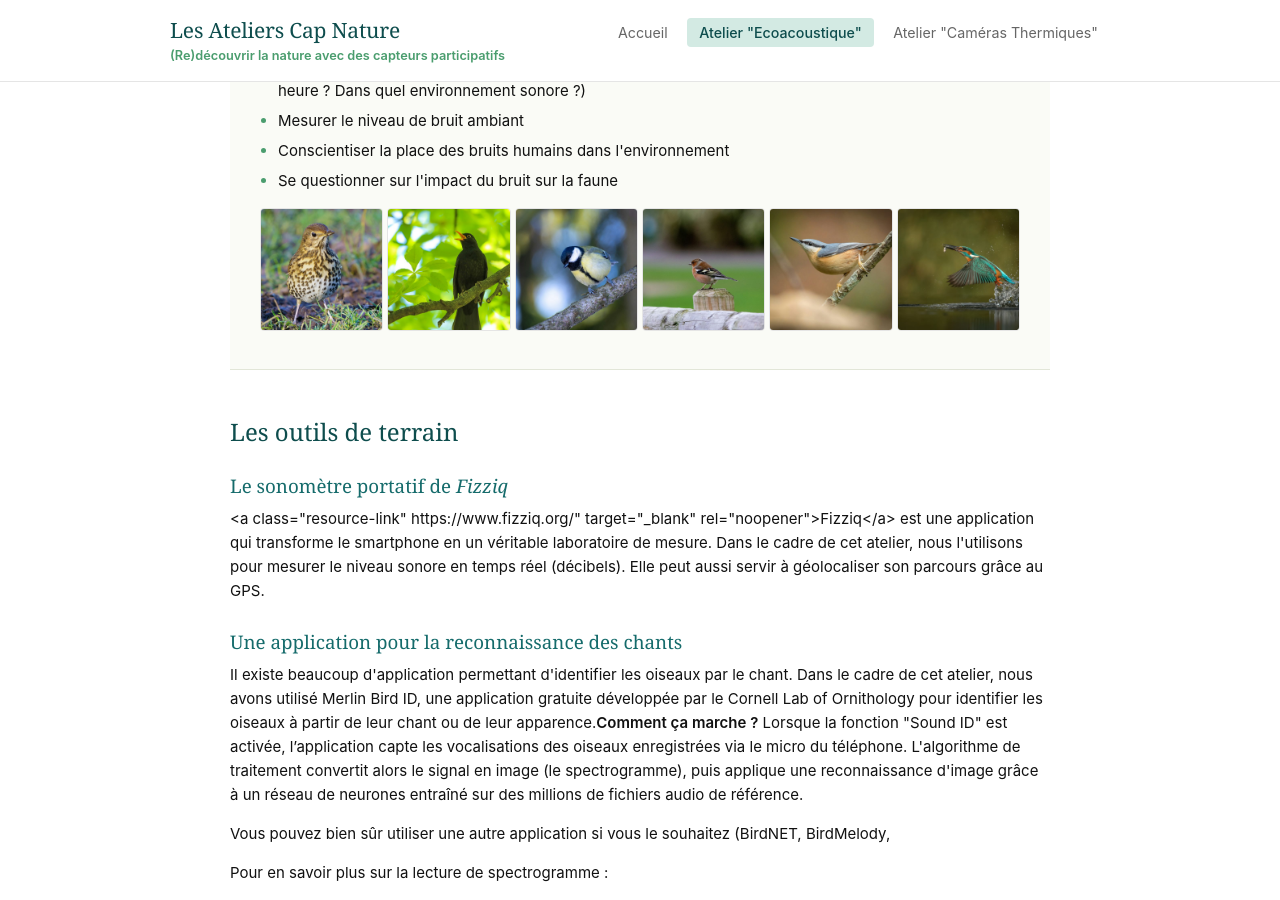
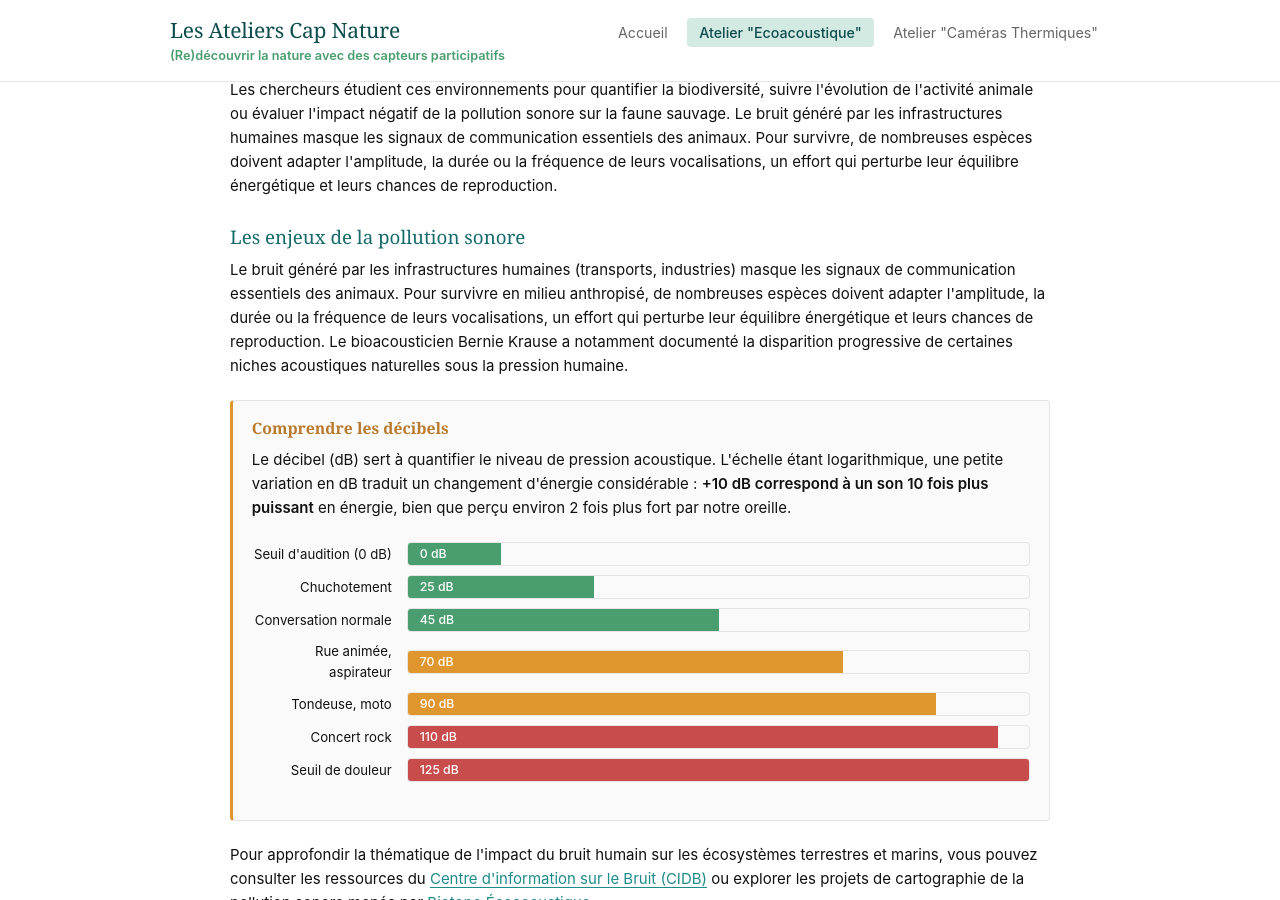
Before and after one commit to marieleapouliquen/wiki-cap-nature, a Jekyll site: the page built from _pages/module-oiseaux/index.md, in a window 1280 px wide and 900 px high, scrolled down 867 px. Built offline with Jekyll 4.4.1, drawn with Linux system fonts in a browser that asks for light colours; some of the changed text lies outside the part shown.

Commit message:
Update index.md

```diff
--- a/_pages/module-oiseaux/index.md
+++ b/_pages/module-oiseaux/index.md
@@ -23,6 +23,8 @@ photos:
     caption: Martin-pêcheur
 ---
 
+{% include photo-band.html photos=page.photos %}
+
 <main class="content">
 
   <section class="content" style="padding-bottom: 0;">
@@ -30,43 +32,97 @@ photos:
     <p class="page-lead">Cet atelier d'écoacoustique participative invite les participant·es à mener une enquête sensible et instrumentée sur le paysage sonore et les oiseaux présents dans l'environnement.</p>
 
     <h2>Qu'est-ce qu'un paysage sonore ?</h2>
+    <p>Le paysage sonore (soundscape) is l'ensemble des sons présents dans un lieu à un moment donné. Comme un paysage visuel composé de couleurs et de formes, il rassemble des sons de différentes natures, classés en <strong>trois grandes catégories</strong> :</p>
 
-        <p>Le paysage sonore (soundscape) est l'ensemble des sons présents dans un lieu à un moment donné. Comme un paysage visuel composé de couleurs et de formes, il rassemble des sons de différentes natures, classés en <strong>trois grandes catégories</strong> :</p>
+    <div class="concept-grid" style="display: grid; grid-template-columns: repeat(auto-fit, minmax(240px, 1fr)); gap: 1rem; margin-bottom: 1.5rem;">
+      <div class="concept-card" style="background: #ffffff; padding: 1rem; border-radius: 4px; border: 1px solid #e2e6d8;">
+        <strong>Biophonie</strong>
+        <p style="font-size: 0.9rem; margin-top: 0.5rem; margin-bottom: 0;">Les manifestations sonores des êtres vivants non-humains (chants d'oiseaux, coassements d'amphibiens, stridulations d'insectes, mammifères).</p>
+      </div>
+      <div class="concept-card" style="background: #ffffff; padding: 1rem; border-radius: 4px; border: 1px solid #e2e6d8;">
+        <strong>Géophonie</strong>
+        <p style="font-size: 0.9rem; margin-top: 0.5rem; margin-bottom: 0;">Les sons de la nature non vivante, liés aux éléments naturels et à la météo (souffle du vent, clapotis de la pluie, grondement des rivières).</p>
+      </div>
+      <div class="concept-card" style="background: #ffffff; padding: 1rem; border-radius: 4px; border: 1px solid #e2e6d8;">
+        <strong>Anthrophonie</strong>
+        <p style="font-size: 0.9rem; margin-top: 0.5rem; margin-bottom: 0;">L'ensemble des bruits produits par l'activité humaine et le développement des infrastructures (paroles, moteurs, machines, circulation).</p>
+      </div>
+    </div>
+  </section>
 
-        <div class="concept-grid" style="display: grid; grid-template-columns: repeat(auto-fit, minmax(240px, 1fr)); gap: 1rem; margin-bottom: 1.5rem;">
-          <div class="concept-card" style="background: #ffffff; padding: 1rem; border-radius: 4px; border: 1px solid #e2e6d8;">
-            <strong>Biophonie</strong>
-            <p style="font-size: 0.9rem; margin-top: 0.5rem; margin-bottom: 0;">Les manifestations sonores des êtres vivants non-humains (chants d'oiseaux, coassements d'amphibiens, stridulations d'insectes, mammifères).</p>
-          </div>
-          <div class="concept-card" style="background: #ffffff; padding: 1rem; border-radius: 4px; border: 1px solid #e2e6d8;">
-            <strong>Géophonie</strong>
-            <p style="font-size: 0.9rem; margin-top: 0.5rem; margin-bottom: 0;">Les sons de la nature non vivante, liés aux éléments naturels et à la météo (souffle du vent, clapotis de la pluie, grondement des rivières).</p>
-          </div>
-          <div class="concept-card" style="background: #ffffff; padding: 1rem; border-radius: 4px; border: 1px solid #e2e6d8;">
-            <strong>Anthrophonie</strong>
-            <p style="font-size: 0.9rem; margin-top: 0.5rem; margin-bottom: 0;">L'ensemble des bruits produits par l'activité humaine et le développement des infrastructures (paroles, moteurs, machines, circulation).</p>
-          </div>
+  <section class="content">
+    <h2>Pourquoi étudier les paysages sonores ?</h2>
+
+    <h3>Le paysage sonore comme indicateur écologique</h3>
+    <p>L'analyse des indices acoustiques permet de mesurer l'état de santé d'un écosystème de manière non invasive. Les chercheurs étudient ces environnements pour quantifier la biodiversité, suivre l'évolution de l'activité animale ou évaluer l'impact négatif de la pollution sonore sur la faune sauvage. Le bruit généré par les infrastructures humaines masque les signaux de communication essentiels des animaux. Pour survivre, de nombreuses espèces doivent adapter l'amplitude, la durée ou la fréquence de leurs vocalisations, un effort qui perturbe leur équilibre énergétique et leurs chances de reproduction.</p>
+
+    <h3>Les enjeux de la pollution sonore</h3>
+    <p>Le bruit généré par les infrastructures humaines (transports, industries) masque les signaux de communication essentiels des animaux. Pour survivre en milieu anthropisé, de nombreuses espèces doivent adapter l'amplitude, la durée ou la fréquence de leurs vocalisations, un effort qui perturbe leur équilibre énergétique et leurs chances de reproduction. Le bioacousticien Bernie Krause a notamment documenté la disparition progressive de certaines niches acoustiques naturelles sous la pression humaine.</p>
+
+    <div class="callout warning">
+      <div class="callout-title">Comprendre les décibels</div>
+      <p>Le décibel (dB) sert à quantifier le niveau de pression acoustique. L'échelle étant logarithmique, une petite variation en dB traduit un changement d'énergie considérable : <strong>+10 dB correspond à un son 10 fois plus puissant</strong> en énergie, bien que perçu environ 2 fois plus fort par notre oreille.</p>
+
+      <div class="db-chart">
+        <div class="db-row">
+          <span class="db-label">Seuil d'audition (0 dB)</span>
+          <div class="db-track"><div class="db-fill db-ok" style="width: 15%">0 dB</div></div>
         </div>
+        <div class="db-row">
+          <span class="db-label">Chuchotement</span>
+          <div class="db-track"><div class="db-fill db-ok" style="width: 30%">25 dB</div></div>
+        </div>
+        <div class="db-row">
+          <span class="db-label">Conversation normale</span>
+          <div class="db-track"><div class="db-fill db-ok" style="width: 50%">45 dB</div></div>
+        </div>
+        <div class="db-row">
+          <span class="db-label">Rue animée, aspirateur</span>
+          <div class="db-track"><div class="db-fill db-warning" style="width: 70%">70 dB</div></div>
+        </div>
+        <div class="db-row">
+          <span class="db-label">Tondeuse, moto</span>
+          <div class="db-track"><div class="db-fill db-warning" style="width: 85%">90 dB</div></div>
+        </div>
+        <div class="db-row">
+          <span class="db-label">Concert rock</span>
+          <div class="db-track"><div class="db-fill db-danger" style="width: 95%">110 dB</div></div>
+        </div>
+        <div class="db-row">
+          <span class="db-label">Seuil de douleur</span>
+          <div class="db-track"><div class="db-fill db-danger" style="width: 100%">125 dB</div></div>
+        </div>
+      </div>
+    </div>
 
-        <h3>Pourquoi étudier les paysages sonores en écologie ?</h3>
-        <p>L'analyse des indices acoustiques permet de mesurer l'état de santé d'un écosystème de manière non invasive. Les chercheurs étudient ces environnements pour quantifier la biodiversité, suivre l'évolution de l'activité animale ou évaluer l'impact négatif de la pollution sonore sur la faune sauvage. Le bruit généré par les infrastructures humaines masque les signaux de communication essentiels des animaux. Pour survivre, de nombreuses espèces doivent adapter l'amplitude, la durée ou la fréquence de leurs vocalisations, un effort qui perturbe leur équilibre énergétique et leurs chances de reproduction.</p>
+    <p>Pour approfondir la thématique de l'impact du bruit humain sur les écosystèmes terrestres et marins, vous pouvez consulter les ressources du <a href="http://www.bruit.fr/" target="_blank" rel="noopener">Centre d'information sur le Bruit (CIDB)</a> ou explorer les projets de cartographie de la pollution sonore menés par <a href="https://www.biotope.fr/" target="_blank" rel="noopener">Biotope Écoacoustique</a>.</p>
 
+    <div class="callout info">
+      <div class="callout-title">Enjeu de la pollution sonore dans les parcs nationaux - Exemple des États-Unis</div>
+      <p>Pour introduire la séance ou approfondir la thématique en classe, vous pouvez visionner ce reportage de contexte : <a href="https://www.youtube.com/watch?v=9X5JfGI0hr0" target="_blank" rel="noopener">Soundscapes - Yosemite sur YouTube</a>.</p>
+    </div>
+
+    <h3>Les bienfaits des sons de la nature pour la santé humaine</h3>
+    <p>Au-delà de l'intérêt écologique, l'écoute de la nature exerce une action thérapeutique avérée sur notre biologie. Une vaste synthèse scientifique menée par la chercheuse <strong>Rachel T. Buxton</strong> (Colorado State University) et son équipe en 2021 a démontré que l'exposition aux sons naturels (chants d'oiseaux, bruits d'eau) engendre des bénéfices de santé considérables : baisse significative du stress, diminution du taux de cortisol, réduction de la fréquence cardiaque et amélioration nette des performances cognitives.</p>
+    <p>L'étude souligne ainsi que la préservation des paysages sonores sauvages dans les parcs nationaux relève autant de la protection de la biodiversité que d'un enjeu majeur de santé publique.</p>
+
+    <hr>
+    <p>Retrouvez également toutes les <a href="#ressources">ressources et liens utiles pour aller plus loin</a> en bas de cette page.</p>
   </section>
 
   <section class="section-full-bleed" style="background-color: #fafbf6; border-top: 0.2px solid #e2e6d8; border-bottom: 0.2px solid #e2e6d8; padding: 0rem 0; margin: 0; overflow: hidden;">
     <div class="container">
       <div class="page-content" style="padding-top: 0; padding-bottom: 0;">
 
-        <h2>Objectifs de l'atelier</h2>
+        <h2>Les objectifs pédagogiques de l'atelier</h2>
+        <p>Cet atelier a pour objectifs de permettre aux participants de :</p>
         <ul>
-          <li>Se familiariser avec le nom des espèces d'oiseaux présents dans l'environnement</li>
-          <li>Adopter une démarche d'investigation sur le milieu (ex : où peut-on entendre les oiseaux ? À quelle heure ? Dans quel environnement sonore ?)</li>
-          <li>Mesurer le niveau de bruit ambiant</li>
-          <li>Conscientiser la place des bruits humains dans l'environnement</li>
-          <li>Se questionner sur l'impact du bruit sur la faune</li>
+          <li>Se familiariser avec le nom des espèces d'oiseaux présents dans l'environnement.</li>
+          <li>Adopter une démarche d'investigation sur le milieu (ex : où peut-on entendre les oiseaux ? À quelle heure ? Dans quel environnement sonore ?).</li>
+          <li>Mesurer le niveau de bruit ambiant.</li>
+          <li>Conscientiser la place des bruits humains dans l'environnement.</li>
+          <li>Se questionner sur l'impact du bruit sur la faune.</li>
         </ul>
-
-      {% include photo-band.html photos=page.photos %}
 
       </div>
     </div>
@@ -75,32 +131,33 @@ photos:
   <section class="content">
     <h2>Les outils de terrain</h2>
 
-    <h3>Le sonomètre portatif de <i>Fizziq</i></h3>
-    <p><a class="resource-link" https://www.fizziq.org/" target="_blank" rel="noopener">Fizziq</a> est une application qui transforme le smartphone en un véritable laboratoire de mesure. Dans le cadre de cet atelier, nous l'utilisons pour mesurer le niveau sonore en temps réel (décibels). Elle peut aussi servir à géolocaliser son parcours grâce au GPS.</p>
+    <h3>Le sonomètre portatif de Fizziq</h3>
+    <p><a href="https://www.fizziq.org/" target="_blank" rel="noopener">Fizziq</a> est une application qui transforme le smartphone en un véritable laboratoire de mesure. Dans le cadre de cet atelier, nous l'utilisons pour mesurer le niveau sonore en temps réel (décibels). Elle peut aussi servir à géolocaliser son parcours grâce au GPS.</p>
 
     <h3>Une application pour la reconnaissance des chants</h3>
-    <p>Il existe beaucoup d'application permettant d'identifier les oiseaux par le chant. Dans le cadre de cet atelier, nous avons utilisé Merlin Bird ID, une application gratuite développée par le Cornell Lab of Ornithology pour identifier les oiseaux à partir de leur chant ou de leur apparence.<strong>Comment ça marche ?</strong> Lorsque la fonction "Sound ID" est activée, l’application capte les vocalisations des oiseaux enregistrées via le micro du téléphone. L'algorithme de traitement convertit alors le signal en image (le spectrogramme), puis applique une reconnaissance d'image grâce à un réseau de neurones entraîné sur des millions de fichiers audio de référence.
-</p>
+    <p>Il existe beaucoup d'applications permettant d'identifier les oiseaux par le chant. Dans le cadre de cet atelier, nous avons utilisé Merlin Bird ID, une application gratuite développée par le Cornell Lab of Ornithology pour identifier les oiseaux à partir de leur chant ou de leur apparence. <strong>Comment ça marche ?</strong> Lorsque la fonction "Sound ID" est activée, l’application capte les vocalisations des oiseaux enregistrées via le micro du téléphone. L'algorithme de traitement convertit alors le signal en image (le spectrogramme), puis applique une reconnaissance d'image grâce à un réseau de neurones entraîné sur des millions de fichiers audio de référence.</p>
 
-<p>Vous pouvez bien sûr utiliser une autre application si vous le souhaitez (BirdNET, BirdMelody, </p>
+    <p>Vous pouvez bien sûr utiliser une autre application si vous le souhaitez (BirdNET, BirdWeather, etc.) pour compléter l'approche.</p>
 
-Pour en savoir plus sur la lecture de spectrogramme :
+    <p>Pour en savoir plus sur la lecture d'un spectrogramme ou sur l'algorithme de ce type d'outils, consultez les ressources ci-dessous :</p>
 
-    <div class="resource-links" style="display: grid; grid-template-columns: repeat(auto-fit, minmax(280px, 1fr)); gap: 1rem; margin-top: 1rem;">
+    <div class="resource-links" style="display: grid; grid-template-columns: repeat(auto-fit, minmax(280px, 1fr)); gap: 1rem; margin-top: 1rem; margin-bottom: 2rem;">
       <a class="resource-link" href="{{ '/module-oiseaux/fiche3-sonogramme/' | relative_url }}">
         <span class="resource-link-label">Fiche Scientifique 3</span>
         <span class="resource-link-title">Lire un spectrogramme</span>
       </a>
+      <a class="resource-link" href="https://birdnet.cornell.edu/" target="_blank" rel="noopener">
+        <span class="resource-link-label">Plateforme Scientifique</span>
+        <span class="resource-link-title">Algorithme de traitement BirdNET</span>
+      </a>
     </div>
-
-Pour en savoir plus sur l'algorithme de traitement de type d'outils : https://birdnet.cornell.edu/
 
     <div class="text-image-split">
       <div class="tis-text">
         <h3 style="margin-top: 0;">Optionnel : Une parabole directionnelle</h3>
-        <p>Pour les ateliers, nous avons décidé d'ajouter la parabole directionnelle BirdMic (rajouter lien) au dispositif instrumenté.</p>
+        <p>Pour les ateliers, nous avons décidé d'ajouter la parabole directionnelle <a href="https://www.birdmic.com/" target="_blank" rel="noopener">BirdMic</a> au dispositif instrumenté.</p>
 
-        <p>Une parabole directionnelle est un dispositif qui concentre et amplifie les ondes acoustiques venant d'une direction précise. La parabole BirdMic permet en plus de brancher un casque et de percevoir les sons de façon amplifiée (ce qui crée souvent un effet "whaou" chez les participants"). Ce dispositif est très utilisé par les preneurs de sons (ie, les audio-naturalistes) pour repérer plus facilement les chants d'oiseaux mais aussi pour améliorer la qualité de leur enregistrement. </p>
+        <p>Une parabole directionnelle est un dispositif qui concentre et amplifie les ondes acoustiques venant d'une direction précise. La parabole BirdMic permet en plus de brancher un casque et de percevoir les sons de façon amplifiée (ce qui crée souvent un effet "whaou" chez les participants). Ce dispositif est très utilisé par les preneurs de sons (les audio-naturalistes) pour repérer plus facilement les chants d'oiseaux mais aussi pour améliorer la qualité de leur enregistrement.</p>
 
         <h4>Comment ça marche ?</h4>
         <ul>
@@ -117,51 +174,45 @@ Pour en savoir plus sur l'algorithme de traitement de type d'outils : https://bi
       </div>
 
       <figure class="tis-image">
-        <img src="{{ '/assets/img/atelier-caps.jpg' | relative_url }}"
-             alt="Participant·es captant les sons à l'aide d'une parabole directionnelle">
+        <img src="{{ '/assets/img/atelier-caps.jpg' | relative_url }}" alt="Participant·es captant les sons à l'aide d'une parabole directionnelle">
         <figcaption>© Marie-Léa Pouliquen</figcaption>
       </figure>
     </div>
 
     <h3>Matériel complémentaire</h3>
-
-    Fiche d'observation, crayons
+    <p>Prévoyez des fiches d'observation imprimées pour chaque groupe ainsi que des crayons pour la prise de notes sur le terrain.</p>
 
     <div class="course-downloads">
       <a href="{{ '/assets/pdf/fiche-observation.pdf' | relative_url }}" class="download-card" target="_blank" rel="noopener">
-      <span class="download-num">Fiche d'observation</span>
-      <span class="download-title">... </span>
+        <span class="download-num">Fiche d'activité</span>
+        <span class="download-title">Télécharger la fiche d'observation terrain (PDF)</span>
       </a>
     </div>
-
-
   </section>
 
-
   <section class="content">
-
-    <h2>Avantl'atelier</h2>
-
-        - Préparer une brève mise en contexte (quelques ressources sont mises à disposition en bas de la page...)
-        - Imprimer les fiches d'observation (1 par groupe d'exploration suffit)
-        - Si vous utilisez des paraboles : chargez les batteries minimum 1h avant l'exploration
-        - Pensez à prévenir les participants que leur téléphone devront être bien chargés le jour de l'atelier
-        - Choisissez un site pour l'exploration - si vous êtes en pleine ville, privilégiez, un lieu avec des arbres et bosquets
+    <h2>Avant l'atelier</h2>
+    <ul>
+      <li>Préparer une brève mise en contexte (quelques ressources sont mises à disposition en bas de la page).</li>
+      <li>Imprimer les fiches d'observation (1 par groupe d'exploration suffit).</li>
+      <li>Si vous utilisez des paraboles : chargez les batteries au moins 1h avant l'exploration.</li>
+      <li>Pensez à prévenir les participants que leurs téléphones devront être bien chargés le jour de l'atelier.</li>
+      <li>Choisissez un site pour l'exploration — si vous êtes en pleine ville, privilégiez un lieu avec des arbres et des bosquets.</li>
+    </ul>
 
     <h2>Déroulement de l'atelier</h2>
 
     <h3>1. En classe (env. 30 minutes)</h3>
-
     <ul>
-      <li>Mise en contexte</li>
+      <li>Mise en contexte théorique et présentation des notions de soundscape.</li>
       <li><strong>Constitution des groupes d'exploration :</strong> Formez des sous-groupes (3 à 5 personnes idéalement).</li>
-      <li>Préparation du matériel :</li> Demandez aux participants d'installer les applications (Fizziq / Merlin) sur leur téléphone. Min : 2 téléphones - Si vous utilisez les paraboles: donnez en 1 par groupe</li>
-      <li>Distribution des fiches d'observation</li>
+      <li><strong>Préparation du matériel :</strong> Demandez aux participants d'installer les applications (Fizziq et Merlin) sur leur téléphone (minimum 2 téléphones par équipe). Si vous utilisez les paraboles, distribuez-en une par groupe.</li>
+      <li>Distribution des fiches d'observation papier.</li>
     </ul>
 
     <h3>2. L'exploration sur le terrain (30-45 min)</h3>
     <p><strong>Mise en attention :</strong> Proposez une écoute silencieuse à oreilles nues pendant quelques minutes. Cet exercice introduit naturellement les notions de biophonie, géophonie et anthrophonie.</p>
-    <p><strong>Enquête instrumentée :</strong> Chaque groupe explore la zone en autonomie. La consigne est simple : (essayer de) faire silence, mesurer les décibels avec Fizziq, lancer Merlin Sound ID pour identifier les espèces, et consigner l'ensemble sur la fiche d'observation.</p>
+    <p><strong>Enquête instrumentée :</strong> Chaque groupe explore la zone en autonomie. La consigne est simple : faire silence, mesurer les décibels avec Fizziq, lancer Merlin Sound ID pour identifier les espèces, et consigner l'ensemble sur la fiche d'observation.</p>
 
     <h3>Quelques pistes d'activités sur le terrain</h3>
 
@@ -178,32 +229,19 @@ Pour en savoir plus sur l'algorithme de traitement de type d'outils : https://bi
 
     <h3 style="margin-top: 2.5rem;">3. Retours réflexifs</h3>
     <figure class="page-banner" style="margin-top: 1.5rem;">
-      <img src="{{ '/assets/img/atelier-retours.jpg' | relative_url }}"
-           alt="Ressenti des participants après l'exploration"
-           class="page-banner-img">
+      <img src="{{ '/assets/img/atelier-retours.jpg' | relative_url }}" alt="Ressenti des participants après l'exploration" class="page-banner-img">
       <figcaption class="page-banner-credit">© Marie-Léa Pouliquen</figcaption>
     </figure>
-
   </section>
 
-
-
-
-  <section class="section-full-bleed" style="background-color: #fafbf6; border-top: 0.2px solid #e2e6d8; border-bottom: 0.2px solid #e2e6d8; padding: 0rem 0; margin: 0; overflow: hidden;">
+  <section id="ressources" class="section-full-bleed" style="background-color: #F7F4E9; border-top: 0.2px solid #e2e6d8; border-bottom: 0.2px solid #e2e6d8; padding: 0rem 0; margin: 0; overflow: hidden;">
     <div class="container">
       <div class="page-content" style="padding-top: 0; padding-bottom: 0;">
 
-      <h2>Pour aller + loin</h2>
-
-        <h3>Ressources, fiches et podcasts</h3>
+        <h2>Ressources pour aller plus loin</h2>
         <p>Pour approfondir la thématique et introduire la séance, voici une sélection de supports et d'émissions scientifiques :</p>
 
         <div class="resource-links" style="display: grid; grid-template-columns: repeat(auto-fit, minmax(280px, 1fr)); gap: 1rem; margin-top: 1rem; margin-bottom: 1.5rem;">
-          <a class="resource-link" href="{{ '/module-oiseaux/fiche1-soundscape/' | relative_url }}">
-            <span class="resource-link-label">Fiche Technique 1</span>
-            <span class="resource-link-title">Le Paysage Sonore et ses enjeux</span>
-          </a>
-
           <a class="resource-link" href="https://www.reseau-idee.be/fr/symbioses/les-paysages-sonores-ont-beaucoup-nous-dire" target="_blank" rel="noopener">
             <span class="resource-link-label">Article · Réseau IDée</span>
             <span class="resource-link-title">Les paysages sonores ont beaucoup à nous dire</span>
```
Also changed, not shown: other parts of _pages/module-oiseaux/index.md (+1 -1 lines).
